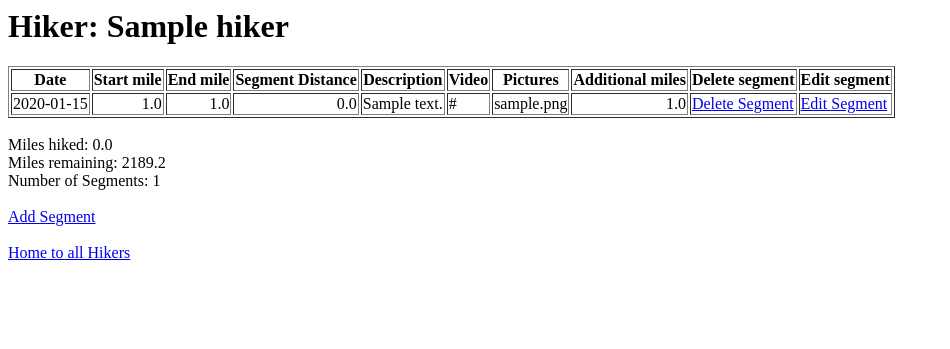
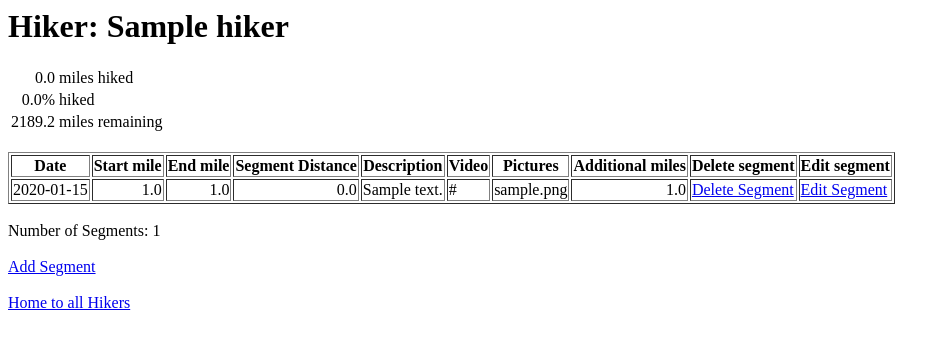
Before and after one commit to chrispaul/attracker, a Django app: page /1/ in a window 1280 px wide. Shown: the top 349 px of the page, without its empty margins (0-950 px from the left). Run offline with Django 3.2, Linux system fonts and the light colour scheme; tables that the repository leaves empty hold one stand-in row (values such as "Sample post").

Commit message:
cleanup. % hiked

```diff
--- a/attracker_app/models.py
+++ b/attracker_app/models.py
@@ -24,9 +24,14 @@ class Hiker(models.Model):
     last_mile = property(last_mile)
 
     def miles_hiked(self):
-        return sum([s.distance for s in self.segment_set.all()])
+        return round(sum([s.distance for s in self.segment_set.all()]),1)
     miles_hiked.short_description = 'Total miles hiked'
     miles_hiked = property(miles_hiked)
+
+    def percent_hiked(self):
+        return round(100.0*self.miles_hiked/settings.AT_TRAIL_MILES,1)
+    percent_hiked.short_description = 'Total miles hiked'
+    percent_hiked = property(percent_hiked)
 
     def miles_to_go(self):
         return round(settings.AT_TRAIL_MILES - sum([s.distance for s in self.segment_set.all()]), 1)
--- a/attracker_app/templates/attracker/hiker.html
+++ b/attracker_app/templates/attracker/hiker.html
@@ -7,6 +7,26 @@
 <style>
     .num { text-align: right; }
 </style>
+
+<div">
+  <table>
+    <tbody>
+          <tr>
+              <td class=num>{{ hiker.miles_hiked }}</td>
+              <td>miles hiked</td>
+          </tr>
+          <tr>
+              <td class=num>{{ hiker.percent_hiked }}%</td>
+              <td> hiked</td>
+          </tr>
+          <tr>
+              <td class=num>{{ hiker.miles_to_go }}</td>
+              <td>miles remaining</td>
+          </tr>
+    </tbody>
+  </table>
+</div>
+<br>
 
 <div id="table">
   <table border=1>
@@ -43,10 +63,6 @@
   </table>
 </div>
 <br>
-Miles hiked: {{ hiker.miles_hiked }}
-<br>
-Miles remaining: {{ hiker.miles_to_go }}
-<br>
 Number of Segments: {{ hiker.number_segments }}
 <br>
 <br>
--- a/attracker_app/views.py
+++ b/attracker_app/views.py
@@ -27,29 +27,15 @@ def segment_add(request, hiker_id):
         })
 
 def segment_add_get(request, hiker_id):
-    try:
-        hiker = get_object_or_404(Hiker, pk=hiker_id)
-    except (KeyError, Choice.DoesNotExist):
-        # Redisplay the segment add form.
-        return render(request, 'attracker/segment_add.html', {
-            'error_message': "No such hiker with ID {0}".format(hiker_id),
-        })
-    else:
-        next_date = hiker.last_segment_date+timedelta(days=1)
-        return render(request, 'attracker/segment_add.html', {
-            'hiker': hiker,
-            'next_date': next_date
-        })
+    hiker = get_object_or_404(Hiker, pk=hiker_id)
+    next_date = hiker.last_segment_date+timedelta(days=1)
+    return render(request, 'attracker/segment_add.html', {
+        'hiker': hiker,
+        'next_date': next_date
+    })
 
 def segment_add_post(request, hiker_id):
-    try:
-        hiker = get_object_or_404(Hiker, pk=hiker_id)
-    except (KeyError, Choice.DoesNotExist):
-        # Redisplay the segment add form.
-        return render(request, 'attracker/segment_add.html', {
-            'error_message': "No such hiker with ID {0}".format(hiker_id),
-        })
-
+    hiker = get_object_or_404(Hiker, pk=hiker_id)
     try:
         s = Segment(
                 hiker = hiker,
@@ -73,32 +59,26 @@ def segment_add_post(request, hiker_id):
 
 def segment_delete(request, hiker_id, segment_id):
     start_mile = 0
+    hiker = get_object_or_404(Hiker, pk=hiker_id)
+    segment = get_object_or_404(Segment, pk=segment_id)
     try:
-        hiker = get_object_or_404(Hiker, pk=hiker_id)
-        segment = get_object_or_404(Segment, pk=segment_id)
         if (hiker.id != segment.hiker.id):
             # Redisplay the hiker form.
             return render(request, 'attracker/index.html', {
-                'error_message': "Internal error:{0}:{1}:{2}".format(hiker_id, segment.hiker.id, segment_id)
+                'error_message': "Internal delete error:{0}:{1}:{2}".format(hiker_id, segment.hiker.id, segment_id)
             })
         segment.delete()
-    except (KeyError, Choice.DoesNotExist):
+    except:
         # Redisplay the hikers form.
         return render(request, 'attracker/index.html', {
-            'error_message': "No such hiker/segment with ID {0}/{1}".format(hiker_id, segment_id),
+            "Internal delete error: {0}/{1}".format(hiker_id, segment_id),
         })
     return HttpResponseRedirect(reverse('hiker', args=(hiker.id,)))
 
 
 def segment_edit(request, hiker_id, segment_id):
-    try:
-        hiker = get_object_or_404(Hiker, pk=hiker_id)
-        segment = get_object_or_404(Segment, pk=segment_id)
-    except (KeyError, Choice.DoesNotExist):
-        # Redisplay the hikers form.
-        return render(request, 'attracker/index.html', {
-            'error_message': "Internal error: No such hiker/segment with ID {0}/{1}".format(hiker_id, segment_id),
-        })
+    hiker = get_object_or_404(Hiker, pk=hiker_id)
+    segment = get_object_or_404(Segment, pk=segment_id)
     if request.method == 'POST':
         return segment_edit_post(request, hiker, segment)
     elif request.method == 'GET':
```
